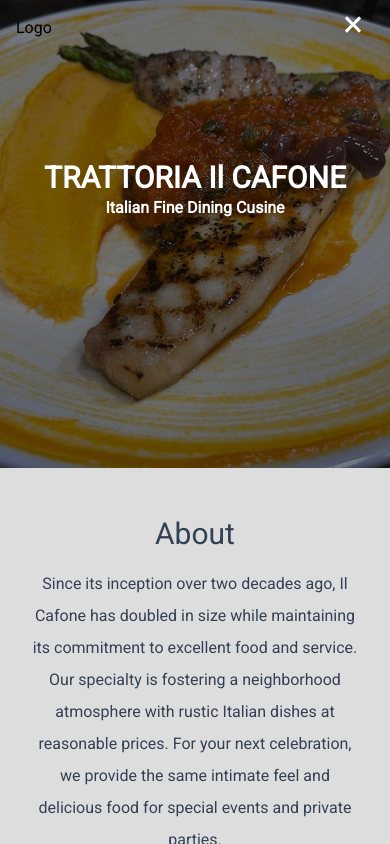
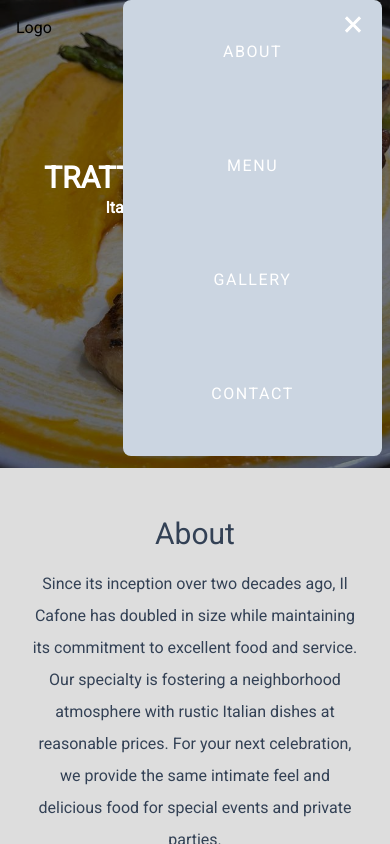
Before and after one commit to morfeli/trattoria, a Next.js app: page / in a window 390 px wide. Both pictures are taken after a click on the icon 359 px from the left and 24 px from the top of the page. Shown: the top 844 px of the page. Built offline with nearby package versions, Linux system fonts and the light colour scheme; a web font is replaced by a local one.

Commit message:
updated mobile nav bar

```diff
--- a/components/Header/Header.tsx
+++ b/components/Header/Header.tsx
@@ -3,8 +3,9 @@ import { useState, useEffect } from "react";
 import classnames from "classnames";
 
 import { Logo } from "./Logo";
-import { MobileMenu } from "./MobileMenu";
+import { MobileMenuBtn } from "./MobileMenuBtn";
 import { Nav } from "./Nav";
+import { MobileNav } from "./MobileNav";
 
 export const Header = ({ isMobile, innerWidth }: BrowserWidth) => {
   const [isOpen, setIsOpen] = useState<boolean>(false);
@@ -12,6 +13,9 @@ export const Header = ({ isMobile, innerWidth }: BrowserWidth) => {
 
   const toggleMenuHandler = (): void => {
     setIsOpen((current) => !current);
+  };
+  const closeMenu = (): void => {
+    setIsOpen(false);
   };
 
   const changeBackground = () => {
@@ -47,7 +51,8 @@ export const Header = ({ isMobile, innerWidth }: BrowserWidth) => {
     return (
       <header className={headerClass}>
         <Logo />
-        <MobileMenu toggleMenu={toggleMenuHandler} isOpen={isOpen} />
+        <MobileMenuBtn toggleMenu={toggleMenuHandler} isOpen={isOpen} />
+        <MobileNav isOpen={isOpen} closeMenu={closeMenu} />
       </header>
     );
   } else {
--- a/components/Header/MobileMenu.tsx
+++ b/components/Header/MobileMenuBtn.tsx
@@ -5,7 +5,7 @@ type MobileMenuProps = {
   toggleMenu: MouseEventHandler<SVGSVGElement> | undefined;
 };
 
-export const MobileMenu = (props: MobileMenuProps) => {
+export const MobileMenuBtn = (props: MobileMenuProps) => {
   if (props.isOpen) {
     return (
       <svg
--- /dev/null
+++ b/components/Header/MobileNav.tsx
@@ -0,0 +1,52 @@
+import React from "react";
+import { MouseEventHandler } from "react";
+import { motion, AnimatePresence } from "framer-motion";
+
+import classNames from "classnames";
+import { NavItem } from "./NavItem";
+
+type MobileNavProps = {
+  isOpen: boolean;
+  closeMenu: MouseEventHandler<HTMLLIElement> | undefined;
+};
+
+export const MobileNav = ({ isOpen, closeMenu }: MobileNavProps) => {
+  let mobileMenuClass;
+
+  if (isOpen) {
+    mobileMenuClass = classNames(
+      "block w-70vw px-2 absolute top-0 right-0 z-40"
+    );
+  } else {
+    mobileMenuClass = classNames("hidden absolute");
+  }
+
+  const navBarVariants = {
+    closed: { opacity: 0, x: 100 },
+    open: { opacity: 1, x: 0 },
+  };
+
+  return (
+    <AnimatePresence>
+      {isOpen && (
+        <motion.nav
+          aria-label="Site Navigation"
+          role="navigation"
+          className={mobileMenuClass}
+          variants={navBarVariants}
+          initial="closed"
+          animate="open"
+          transition={{ type: "spring", stiffness: 100 }}
+          exit={{ opacity: 0, x: "100%" }}
+        >
+          <ul className="flex flex-col items-center rounded-lg px-14 justify-evenly bg-slate-300">
+            <NavItem content="About" mobile closeMenu={closeMenu} />
+            <NavItem content="Menu" mobile closeMenu={closeMenu} />
+            <NavItem content="Gallery" mobile closeMenu={closeMenu} />
+            <NavItem content="Contact" mobile closeMenu={closeMenu} />
+          </ul>
+        </motion.nav>
+      )}
+    </AnimatePresence>
+  );
+};
--- a/components/Header/NavItem.tsx
+++ b/components/Header/NavItem.tsx
@@ -1,10 +1,23 @@
+import { MouseEventHandler } from "react";
+import classnames from "classnames";
+
 type NavItemProps = {
   content: string;
+  mobile?: boolean;
+  closeMenu?: MouseEventHandler<HTMLLIElement> | undefined;
 };
 
-export const NavItem = ({ content }: NavItemProps) => {
+export const NavItem = ({ content, mobile, closeMenu }: NavItemProps) => {
+  const navItemStyle = classnames(
+    "text-white tracking-widest uppercase mx-8 cursor-pointer after:block after:w-0 after:h-0.5 after:bg-white after:transition-all duration-700 hover:after:w-full",
+    {
+      "my-10": mobile,
+      "pb-2": mobile,
+    }
+  );
+
   return (
-    <li className="text-white tracking-widest uppercase mx-8 cursor-pointer after:block after:w-0 after:h-0.5 after:bg-white after:transition-all duration-700 hover:after:w-full">
+    <li className={navItemStyle} onClick={closeMenu}>
       {content}
     </li>
   );
--- a/components/Hero/Hero.tsx
+++ b/components/Hero/Hero.tsx
@@ -4,7 +4,11 @@ import { BrowserWidth } from "../../pages";
 export const Hero = ({ isMobile, innerWidth }: BrowserWidth) => {
   return (
     <section className="relative bg-black">
-      <HeroSlider isMobile={isMobile} innerWidth={innerWidth} />
+      <HeroSlider
+        // images={HeroImages}
+        isMobile={isMobile}
+        innerWidth={innerWidth}
+      />
       <div className="absolute inset-0 flex flex-col items-center font-bold text-center text-white top-40">
         <h1 className="text-3xl">TRATTORIA Il CAFONE</h1>
         <p className="text-md">Italian Fine Dining Cusine</p>
--- a/components/Hero/HeroSlider.tsx
+++ b/components/Hero/HeroSlider.tsx
@@ -35,10 +35,10 @@ export const HeroSlider = ({ isMobile, innerWidth }: HeroSliderProps) => {
         key={index}
         initial={{ opacity: 0 }}
         animate={{ opacity: 1 }}
+        exit={{ opacity: 0 }}
         transition={{
-          repeatType: "reverse",
           duration: 1,
-          easeInOut: [0.17, 0.67, 0.83, 1.0],
+          times: [0.17, 0.67, 0.83, 1.0],
         }}
       >
         <div>
--- a/components/Menu/Menus.tsx
+++ b/components/Menu/Menus.tsx
@@ -3,7 +3,7 @@ import { MenuBtn } from "./MenuBtn";
 export const Menus = () => {
   return (
     <section id="Menu" className="flex flex-col pt-8">
-      <h1 className="self-center text-3xl">Menus</h1>
+      <h1 className="self-center text-3xl py-4">Menus</h1>
       <div className="flex flex-col sm:grid sm:grid-cols-2 mx-auto">
         <MenuBtn id="insalata">Insalata</MenuBtn>
         <MenuBtn id="antipasta">Antipasti</MenuBtn>
```
